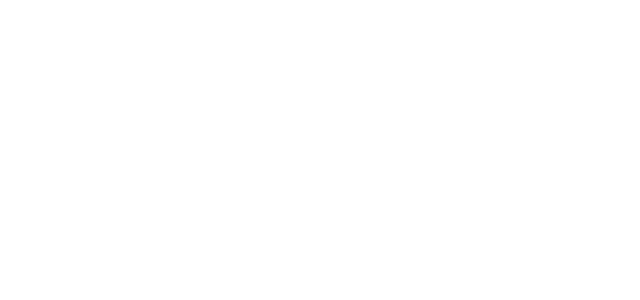
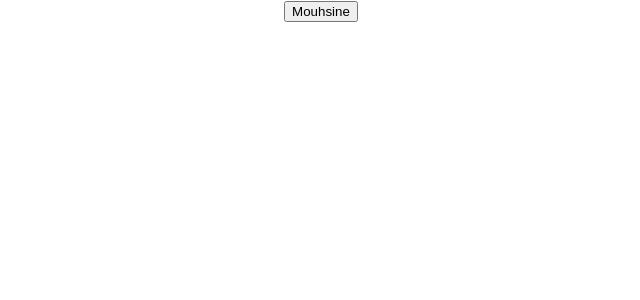
Before and after one commit to mouhsineelachbi/react_js_hooks_with_examples, a React (Create React App) app: page / in a window 1280 px wide. Shown: the top 300 px of the page, without its empty margins (319-959 px from the left). Built offline with nearby package versions, Linux system fonts and the light colour scheme.

Commit message:
useDebugValue is valuable when builing a custom hook and use react dev tools to debug It

```diff
--- a/src/App.js
+++ b/src/App.js
@@ -1,10 +1,36 @@
-import React from 'react';
+import React, { useDebugValue, useState, useEffect } from 'react';
 import './App.css';
 
+//  useDebugValues is useful when building a custom hook
+//  and used to debug in react dev tools
+
+function fetchFromDatabase(userId) {
+  return {displayName: "Mouhsine"}
+}
+
+
+function useDisplayName () { // <= this is our custom hook
+  const [displayName, setDisplayName] = useState();
+
+  useEffect(()=>{
+    // just an example of fetching data not real
+    const userId = 'kdkdk'
+    const data = fetchFromDatabase(userId);
+    setDisplayName(data.displayName);
+  },[])
+
+  useDebugValue(displayName ?? 'loading...')
+
+  return displayName;
+}
+
 function App() {
+
+  const displayName = useDisplayName();
+
   return (
     <div className="App">
-
+      <button>{ displayName }</button>
     </div>
   );
 }
```
Also changed, not shown: 1 other file (tests, documents, lock files or other folders).
